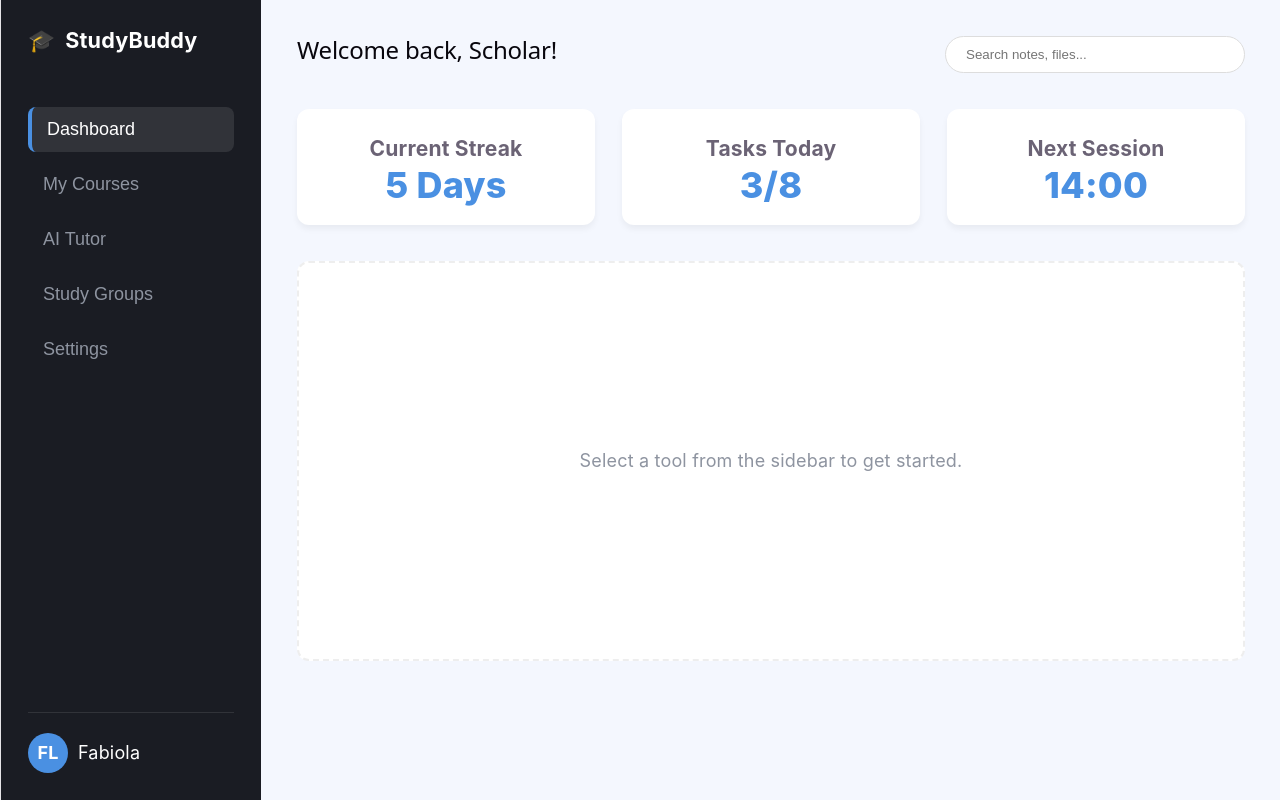
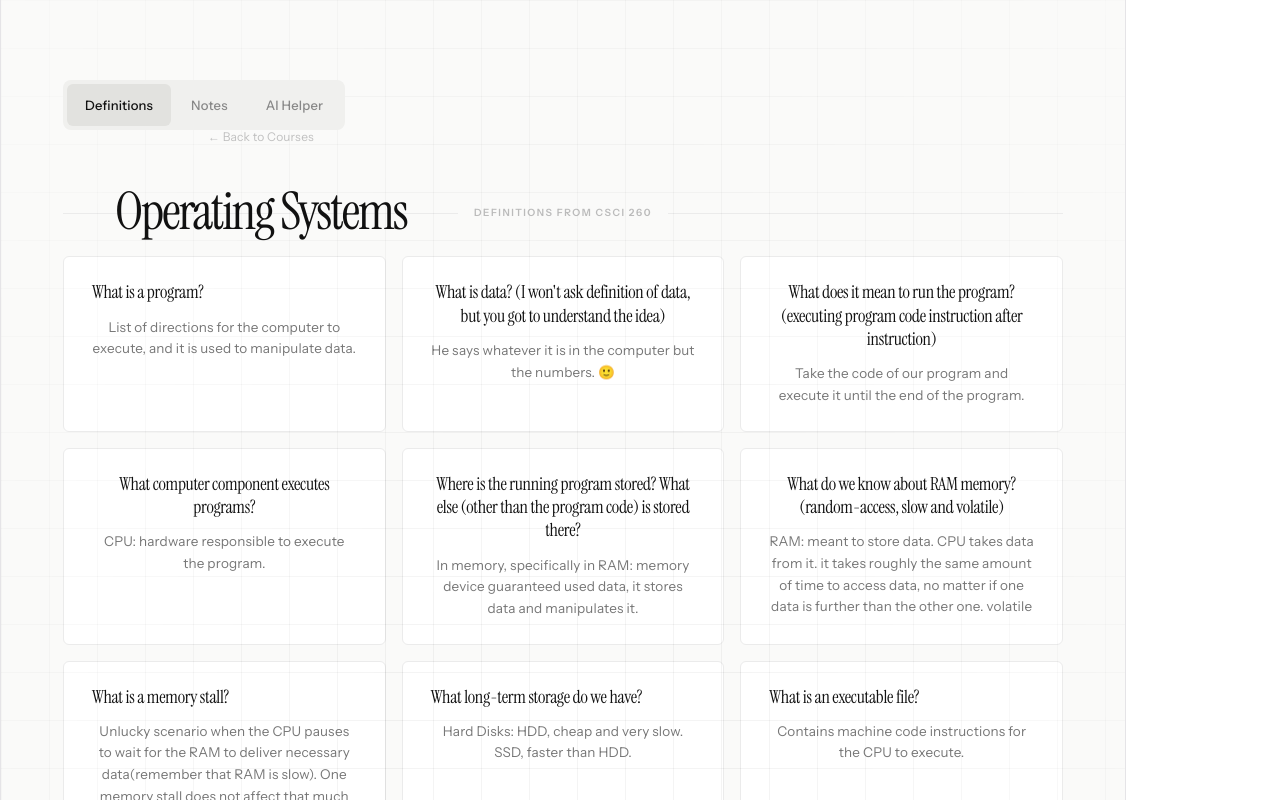
Before and after one commit to fabiolaliwu/StudyBuddy, a React (Vite) app in the folder StudyBuddy/: page /os in a window 1280 px wide. Shown: the top 800 px of the page. Built offline with nearby package versions, Linux system fonts and the light colour scheme.

Commit message:
fixed landing and OS pages

```diff
--- a/StudyBuddy/src/pages/Landing/Landing.css
+++ b/StudyBuddy/src/pages/Landing/Landing.css
@@ -15,6 +15,7 @@
   background: #fafaf9;
   position: relative;
   font-family: 'Instrument Sans', sans-serif;
+  padding: 40px 20px; /* Added padding so content doesn't hit screen edges on mobile */
 }
 
 /* Subtle grid background */
@@ -64,7 +65,8 @@
   display: flex;
   flex-direction: column;
   gap: 14px;
-  width: 480px;
+  width: 100%;       /* Changed from fixed width */
+  max-width: 480px;  /* Added max-width to keep desktop size consistent */
 }
 
 .subject-box {
@@ -167,8 +169,29 @@
   margin-top: 4px;
 }
 
+/* --- Responsive Adjustments --- */
 @media (max-width: 600px) {
-  .landing-boxes { width: 90vw; }
-  .landing-logo { top: 32px; left: 28px; }
-  .main-title { font-size: 38px; }
+  .plain-landing {
+    padding-top: 140px; /* Make space so logo doesn't overlap the first box */
+    align-items: flex-start; /* Start content from top rather than centering vertically */
+    justify-content: flex-start;
+  }
+
+  .landing-logo {
+    top: 32px;
+    left: 24px;
+  }
+
+  .main-title {
+    font-size: 42px; /* Slightly smaller for mobile width */
+  }
+
+  .landing-boxes {
+    width: 100%;
+    gap: 12px;
+  }
+
+  .subject-box {
+    padding: 20px 22px; /* Slightly tighter padding for mobile screens */
+  }
 }
--- a/StudyBuddy/src/pages/OS/OS.css
+++ b/StudyBuddy/src/pages/OS/OS.css
@@ -1,136 +1,212 @@
-:root {
-  --sidebar-bg: #1a1c23;
-  --main-bg: #f4f7fe;
-  --accent-blue: #4a90e2;
-  --text-white: #ffffff;
-  --text-muted: #8e94a0;
+@import url('https://fonts.googleapis.com/css2?family=Instrument+Serif:ital@0;1&family=Instrument+Sans:wght@400;500;600&display=swap');
+
+* {
+  box-sizing: border-box;
+  margin: 0;
+  padding: 0;
 }
 
-.os-container {
+/* --- Page Layout --- */
+.plain-landing {
+  min-height: 100vh;
+  width: 100%;
   display: flex;
-  height: 100vh;
-  width: 100vw;
-  overflow: hidden;
-  font-family: 'Inter', sans-serif;
+  flex-direction: column;
+  align-items: center;
+  background: #fafaf9;
+  position: relative;
+  font-family: 'Instrument Sans', sans-serif;
+  padding: 80px 52px;
 }
 
-/* Sidebar */
-.os-sidebar {
-  width: 260px;
-  background-color: var(--sidebar-bg);
-  color: var(--text-white);
+/* Background grid */
+.plain-landing::before {
+  content: '';
+  position: absolute;
+  inset: 0;
+  background-image:
+    linear-gradient(rgba(0,0,0,0.045) 1px, transparent 1px),
+    linear-gradient(90deg, rgba(0,0,0,0.045) 1px, transparent 1px);
+  background-size: 48px 48px;
+  mask-image: radial-gradient(ellipse 80% 80% at 50% 50%, black 40%, transparent 100%);
+  pointer-events: none;
+}
+
+/* --- Header --- */
+.os-header {
+  width: 100%;
+  max-width: 1000px;
+  display: flex;
+  align-items: center;       /* vertically center items */
+  justify-content: flex-start; /* logo + tabs inline */
+  gap: 40px;                 /* space between logo and tabs */
+  margin-bottom: 60px;
+  z-index: 1;
+  position: relative;
+}
+
+.landing-logo {
+  display: flex;
+  flex-direction: column;    /* back-link stacked above title */
+  gap: 4px;
+  flex-shrink: 0;
+}
+
+.main-title {
+  font-family: 'Instrument Serif', Georgia, serif;
+  font-size: 52px;
+  font-weight: 400;
+  color: #111;
+  letter-spacing: -2px;
+  line-height: 1;
+}
+
+.back-link {
+  text-decoration: none;
+  font-size: 12px;
+  color: #c0c0c0;
+}
+
+/* --- Tabs --- */
+.os-tabs-segmented {
+  display: flex;
+  align-items: center;       /* vertically align with logo */
+  background: #f0f0ee;
+  padding: 4px;
+  border-radius: 8px;
+  gap: 2px;
+  flex-shrink: 0;
+  overflow-x: auto;          /* prevents breaking on small screens */
+}
+
+.tab-segment {
+  padding: 8px 18px;
+  border-radius: 6px;
+  font-size: 13px;
+  font-weight: 500;
+  color: #888;
+  cursor: pointer;
+  transition: all 0.2s ease;
+  white-space: nowrap;
+}
+
+.tab-segment:hover {
+  color: #111;
+}
+
+.tab-segment.active {
+  background: #e2e2df;
+  color: #111;
+}
+
+/* --- Divider --- */
+.course-divider {
+  display: flex;
+  align-items: center;
+  gap: 16px;
+  margin: 10px auto 30px auto;
+  width: 100%;
+  max-width: 1000px;
+}
+
+.divider-text {
+  font-size: 10px;
+  text-transform: uppercase;
+  letter-spacing: 1.5px;
+  color: #bbb;
+  font-weight: 600;
+  white-space: nowrap;
+}
+
+.divider-line {
+  flex: 1;
+  height: 1px;
+  background: #ebebeb;
+}
+
+/* --- Definitions Grid --- */
+.definitions-grid {
+  display: grid;
+  grid-template-columns: repeat(auto-fit, minmax(280px, 1fr));
+  gap: 16px;
+  width: 100%;
+  max-width: 1000px;
+  margin: 0 auto; /* center grid */
+  z-index: 1;
+}
+
+/* --- Cards --- */
+.subject-box {
   display: flex;
   flex-direction: column;
-  padding: 1.5rem;
+  gap: 12px;
+  padding: 24px 28px;
+  background: #fff;
+  border: 1px solid #ebebeb;
+  border-radius: 6px;
+  color: #111;
+  transition: 0.2s ease;
+  height: 100%;
 }
 
-.os-logo {
-  display: flex;
-  align-items: center;
-  gap: 10px;
-  margin-bottom: 3rem;
-  font-weight: 700;
-  font-size: 1.2rem;
+.subject-box:hover {
+  transform: translateY(-2px);
+  border-color: #ddd;
 }
 
-.os-nav {
-  flex-grow: 1;
+.box-top {
   display: flex;
-  flex-direction: column;
-  gap: 10px;
+  justify-content: space-between;
 }
 
-.nav-item {
-  background: none;
-  border: none;
-  color: var(--text-muted);
-  text-align: left;
-  padding: 12px 15px;
-  border-radius: 8px;
-  cursor: pointer;
-  transition: 0.2s;
-  font-size: 1rem;
+.box-label {
+  font-family: 'Instrument Serif', Georgia, serif;
+  font-size: 18px;
+  font-weight: 400;
+  color: #111;
+  line-height: 1.3;
 }
 
-.nav-item:hover, .nav-item.active {
-  background-color: rgba(255, 255, 255, 0.1);
-  color: var(--text-white);
+.box-desc {
+  font-size: 13.5px;
+  line-height: 1.6;
+  color: #777;
 }
 
-.nav-item.active {
-  border-left: 4px solid var(--accent-blue);
+/* --- AI Input --- */
+.ai-input {
+  width: 100%;
+  max-width: 1000px;
+  padding: 16px;
+  border: 1px solid #ebebeb;
+  border-radius: 8px;
+  font-family: 'Instrument Sans', sans-serif;
+  margin-top: 12px;
+  outline: none;
 }
 
-/* Main Content Area */
-.os-main {
-  flex-grow: 1;
-  background-color: var(--main-bg);
-  padding: 2rem;
-  overflow-y: auto;
+.ai-input:focus {
+  border-color: #111;
 }
 
-.os-top-bar {
-  display: flex;
-  justify-content: space-between;
-  align-items: center;
-  margin-bottom: 2rem;
+/* --- Mobile --- */
+@media (max-width: 850px) {
+  .plain-landing {
+    padding: 40px 20px;
   }
 
-.search-bar input {
-  padding: 10px 20px;
-  border-radius: 20px;
-  border: 1px solid #ddd;
-  width: 300px;
+  .os-header {
+    flex-direction: column;  /* stack logo + tabs */
+    align-items: flex-start;
+    gap: 12px;
   }
 
-/* Dashboard Cards */
-.os-dashboard-grid {
-  display: grid;
-  grid-template-columns: repeat(auto-fit, minmax(200px, 1fr));
-  gap: 1.5rem;
-  margin-bottom: 2rem;
+  .main-title {
+    font-size: 28px;
   }
 
-.status-card {
-  background: white;
-  padding: 1.5rem;
-  border-radius: 12px;
-  box-shadow: 0 4px 6px rgba(0,0,0,0.05);
+  .tab-segment {
+    padding: 6px 10px;
+    font-size: 12px;
   }
-
-.big-number {
-  font-size: 2rem;
-  font-weight: 800;
-  color: var(--accent-blue);
-  margin: 10px 0 0 0;
 }
-
-.os-content-placeholder {
-  background: white;
-  height: 400px;
-  border-radius: 12px;
-  border: 2px dashed #eee;
-  display: flex;
-  align-items: center;
-  justify-content: center;
-  color: var(--text-muted);
-}
-
-.os-user {
-  display: flex;
-  align-items: center;
-  gap: 10px;
-  padding-top: 20px;
-  border-top: 1px solid rgba(255,255,255,0.1);
-}
-
-.user-avatar {
-  width: 40px;
-  height: 40px;
-  background: var(--accent-blue);
-  border-radius: 50%;
-  display: flex;
-  align-items: center;
-  justify-content: center;
-  font-weight: bold;
-}
--- a/StudyBuddy/src/pages/OS/OS.jsx
+++ b/StudyBuddy/src/pages/OS/OS.jsx
@@ -1,58 +1,121 @@
-import React from 'react';
+import React, { useState } from 'react';
+import { Link } from 'react-router-dom';
 import './OS.css';
 
 function OS() {
+  const [activeTab, setActiveTab] = useState('definitions');
+
+  const defs260 = [
+    { q: "What is a program?", a: "List of directions for the computer to execute, and it is used to manipulate data." },
+    { q: "What is data? (I won't ask definition of data, but you got to understand the idea)", a: "He says whatever it is in the computer but the numbers. 🙂" },
+    { q: "What does it mean to run the program? (executing program code instruction after instruction)", a: "Take the code of our program and execute it until the end of the program." },
+    { q: "What computer component executes programs?", a: "CPU: hardware responsible to execute the program." },
+    { q: "Where is the running program stored? What else (other than the program code) is stored there?", a: "In memory, specifically in RAM: memory device guaranteed used data, it stores data and manipulates it." },
+    { q: "What do we know about RAM memory? (random-access, slow and volatile)", a: "RAM: meant to store data. CPU takes data from it. it takes roughly the same amount of time to access data, no matter if one data is further than the other one. volatile" },
+    { q: "What is a memory stall?", a: "Unlucky scenario when the CPU pauses to wait for the RAM to deliver necessary data(remember that RAM is slow). One memory stall does not affect that much but more of them will because it slows the program down." },
+    { q: "What long-term storage do we have?", a: "Hard Disks: HDD, cheap and very slow. SSD, faster than HDD." },
+    { q: "What is an executable file?", a: "Contains machine code instructions for the CPU to execute." },
+    { q: "How speed of CPU, RAM and hard disk compare to each other?", a: "CPU > RAM > hard disks" },
+    { q: "What is cache memory? What is its purpose?", a: "Memory device that makes interaction between the CPU and the RAM memory faster. This is because CPU checks cache memory first to look for what it needs, if it does not contain what CPU needs then it goes to RAM. Cache memory stores the most recent data instructions used." },
+    { q: "What is ROM memory? What does it store?", a: "It is read-only memory and it is a separate device/chip that stores programs necessary to start the computer. When the computer starts/ it is on, the CPU starts fetching information from the ROM" },
+    { q: "What is a machine cycle?", a: "It is a sequence of steps that the CPU goes through in order to execute a single instruction." },
+    { q: "What are the basic steps of a machine cycle? (we mentioned 3 basic steps)", a: "Fetching: take the instruction / copying memory from the CPU. Decode: prepare the CPU to execute. Execute: do what the instruction says. Write-back: the execution is placed somewhere." },
+    { q: "What Frequency measures? What is the measurement unit of frequency? (Hz = times/second)", a: "Hertz: 1 time/second. Frequency measures how many signal CPU clocks per second." },
+    { q: "What is a CPU clock? What is CPU frequency?", a: "Device in the CPU that generates synchronization pulses/signals. If the signal arrives, then it does the unit of work." },
+    { q: "What is a CPU core? What does \"quad-core CPU\", \"octa-core CPU\" mean ?", a: "CPU cores are little CPUs inside of a CPU/ Small individual CPU/subCPU inside of a CPU. quad-core = CPU has 4 subCPUs inside it. octa-core = CPU has 8 subCPUs inside it." },
+    { q: "How does memory look like? (linear array of bytes)", a: "A linear array of bytes." },
+    { q: "What is byte? What is bit? How many bits are in a byte?", a: "A byte is 8 bits and a bit is the smallest unit of data that could be either 0 or 1." },
+    { q: "What is a memory address?", a: "Unique identifier for a specific location in memory." },
+    { q: "What is the memory address of a larger chunk of memory?", a: "The memory address of a larger chunk of memory is the address of the first byte of that chunk." },
+    { q: "What is the length of the memory address? What does \"32-bit address\" mean?", a: "The length of the memory address depends on the system architecture. A 32-bit address means that the address is 32 bits long." },
+    { q: "How much memory can we address/use with the given length of memory address?", a: "32 bits which is 4GB. 2^32 ≈ 4GB because 2^32 = 4,294,967,296" },
+    { q: "How long should memory addresses be to address a given amount of memory?", a: "Example: 2000. 2^11 = 2048, so the memory should be 11 bits long." },
+    { q: "Can memory contain nothing at all?", a: "No way for memory to contain nothing." },
+    { q: "What is the relationship between C++ variable, RAM and memory address?", a: "When you declare a variable in c++, your compiler works with the OS and allocates space in RAM for that variable, and it assigns a memory address to that variable to find it in RAM." },
+    { q: "What is C++ pointer?", a: "Pointer will store the address of the variable, they are normally 4 bytes but expect something like 8 bytes at least." },
+    { q: "Data types size (char, short, int, long, long long, float, double)? Does signed/unsigned affect those sizes?", a: "char: 1, short: 2, int/float/long: 4, long long/double: 8. No, signed/unsigned does not affect size." },
+    { q: "Hexadecimal numbers. Why do we use them? How to convert?", a: "Shorter than binary. Hex to Binary: convert each digit. Binary to Hex: group in fours from R to L." },
+    { q: "What is \"word\"?", a: "Amount of data that your system/computer can handle in one action." },
+    { q: "What is a PC?", a: "Program counter = register inside the CPU that stores the address of the next instruction to execute." },
+    { q: "What is the language that the CPU understands?", a: "CPU only know machine language." },
+    { q: "How can we execute programs written in higher-level languages?", a: "We use a compiler to translate high-level languages into machine language." },
+    { q: "What is a compiler? What are compiler advantages?", a: "Program that translates programming languages to machine language. Advantage: fast." },
+    { q: "What is an interpreter? What are interpreter advantages?", a: "Programs that run in the CPU or use the CPU and it takes the course code/ script and does what it says. Advantage: portable." },
+    { q: "What is the classic picture of program layout in memory?", a: "Stack (grows down): local variables, saved registers, return addresses, function parameters, basically used for function purposes. Heap (grows up): dynamic allocation, Data Section (global/static), Text Section (program code)." },
+    { q: "Is there a single section for all programs or does each have its own?", a: "Each one has its own sections. Stacks are never shared." },
+    { q: "What do we mean by “stack is fast, heap is slow”?", a: "Memory allocation is faster in stack because it is continuous; heaps are fragmented. Reading/writing time is similar." },
+    { q: "What is a static array vs dynamic array?", a: "Static: size fixed at compilation. Dynamic: size determined at run time." },
+    { q: "What unit fits best for stack size limit (kB, MB, GB)?", a: "Usually measured in MB (e.g., 8 MB to 32 MB)." },
+    { q: "What is stack overflow? How does it happen?", a: "Program crashes when stack exceeds size. Common ways: large static arrays and deep recursion." }
+  ];
+
+  const renderContent = () => {
+    switch (activeTab) {
+      case 'definitions':
+        return (
+          <div className="tab-pane">
+            <div className="course-divider">
+              <span className="divider-line"></span>
+              <span className="divider-text">Definitions from CSCI 260</span>
+              <span className="divider-line"></span>
+            </div>
+
+            <div className="definitions-grid">
+              {defs260.map((item, index) => (
+                <div className="subject-box active-stat" key={index}>
+                  <div className="box-top">
+                    <span className="box-label">{item.q}</span>
+                  </div>
+                  <p className="box-desc">{item.a}</p>
+                </div>
+              ))}
+            </div>
+          </div>
+        );
+      case 'notes':
+        return (
+          <div className="tab-pane">
+            <div className="subject-box active-stat">
+
+            </div>
+          </div>
+        );
+      case 'ai':
+        return (
+          <div className="tab-pane">
+            <div className="ai-chat-placeholder">
+              <p className="box-desc">Ask about the difference between a Compiler and an Interpreter...</p>
+              <input type="text" className="ai-input" placeholder="Type your question..." />
+            </div>
+          </div>
+        );
+      default: return null;
+    }
+  };
+
   return (
-    <div className="os-container">
-      {/* Sidebar Navigation */}
-      <aside className="os-sidebar">
-        <div className="os-logo">
-          <span className="logo-icon">🎓</span>
-          <span className="logo-text">StudyBuddy</span>
+    <div className="plain-landing">
+      <header className="os-header">
+        <div className="landing-logo">
+          <Link to="/" className="back-link">← Back to Courses</Link>
+          <h1 className="main-title">Operating Systems</h1>
         </div>
-        <nav className="os-nav">
-          <button className="nav-item active">Dashboard</button>
-          <button className="nav-item">My Courses</button>
-          <button className="nav-item">AI Tutor</button>
-          <button className="nav-item">Study Groups</button>
-          <button className="nav-item">Settings</button>
-        </nav>
-        <div className="os-user">
-          <div className="user-avatar">FL</div>
-          <span>Fabiola</span>
+
+        <div className="os-tabs-segmented">
+          {['definitions', 'notes', 'ai'].map((tab) => (
+            <div
+              key={tab}
+              className={`tab-segment ${activeTab === tab ? 'active' : ''}`}
+              onClick={() => setActiveTab(tab)}
+            >
+              {tab === 'ai' ? 'AI Helper' : tab.charAt(0).toUpperCase() + tab.slice(1)}
+            </div>
+          ))}
         </div>
-      </aside>
+      </header>
 
-      {/* Main Content Area */}
-      <main className="os-main">
-        <header className="os-top-bar">
-          <h2>Welcome back, Scholar!</h2>
-          <div className="search-bar">
-            <input type="text" placeholder="Search notes, files..." />
-          </div>
-        </header>
+        {renderContent()}
 
-        <section className="os-dashboard-grid">
-          <div className="status-card">
-            <h3>Current Streak</h3>
-            <p className="big-number">5 Days</p>
-          </div>
-          <div className="status-card">
-            <h3>Tasks Today</h3>
-            <p className="big-number">3/8</p>
-          </div>
-          <div className="status-card">
-            <h3>Next Session</h3>
-            <p className="big-number">14:00</p>
-          </div>
-        </section>
-
-        <section className="os-content-placeholder">
-          <div className="empty-state">
-            <p>Select a tool from the sidebar to get started.</p>
-          </div>
-        </section>
-      </main>
     </div>
   );
 }
```
Lines whose indentation alone changed are shown as unchanged.
